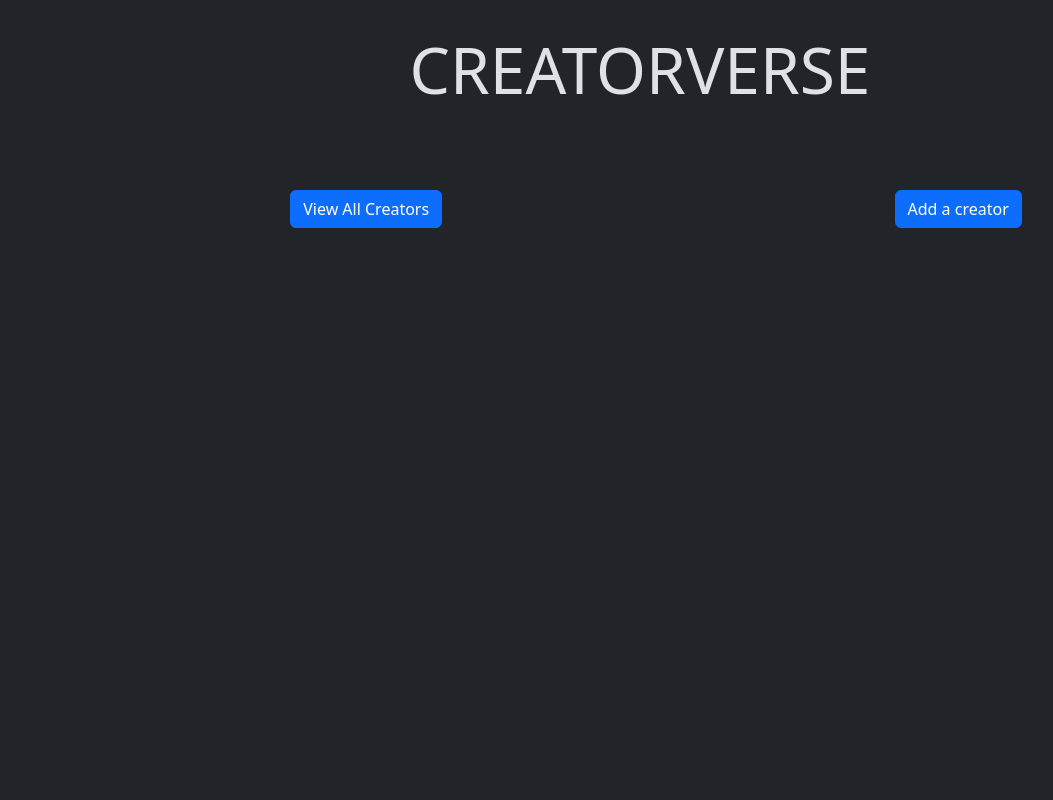
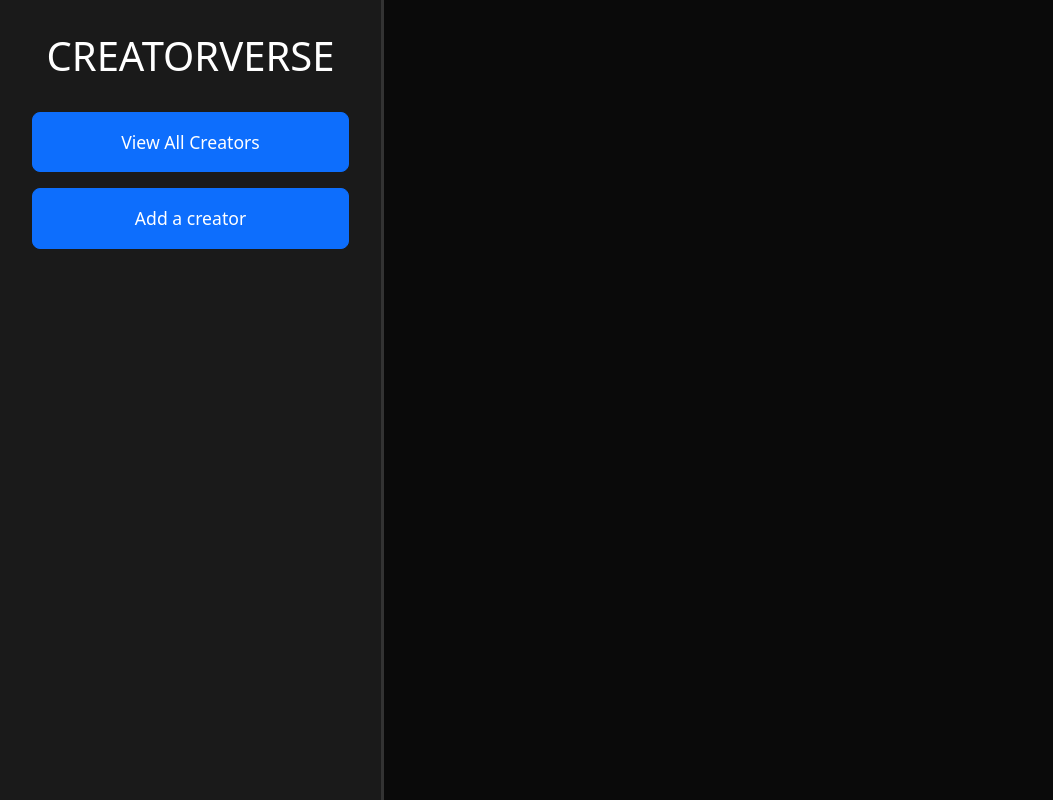
Before and after one commit to AlameenW/Creator-Verse, a React (Vite) app: page /about/1 in a window 1280 px wide. Shown: the whole page, without its empty margins (0-1053 px from the left). Built offline with nearby package versions, Linux system fonts and the light colour scheme; no server answers; the database is empty.

Commit message:
Home page styles added

```diff
--- a/src/App.css
+++ b/src/App.css
@@ -1,73 +1,148 @@
 #root {
-  max-width: 1280px;
-  margin: 0 auto;
-  padding: 2rem;
+  max-width: 100%;
+  margin: 0;
+  padding: 0;
   text-align: center;
 }
 
-li{
+/* Main app container */
+.app-container {
+  display: flex;
+  min-height: 100vh;
+}
+
+/* Sidebar styles */
+.sidebar {
+  width: 30%;
+  background-color: #1a1a1a;
+  padding: 2rem;
+  position: fixed;
+  height: 100vh;
+  overflow-y: auto;
+  border-right: 3px solid #333;
+}
+
+.sidebar .header {
+  font-size: 2.5em;
+  margin-bottom: 2rem;
+  color: #fff;
+}
+
+.sidebar nav {
+  margin-top: 2rem;
+}
+
+.nav-container {
+  display: flex;
+  flex-direction: column;
+  gap: 1rem;
+  padding: 0;
+}
+
+.nav-link {
+  margin: 0;
+}
+
+.nav-link .btn {
+  width: 100%;
+  padding: 1rem;
+  font-size: 1.1rem;
+  border-radius: 8px;
+}
+
+/* Main content area */
+.main-content {
+  margin-left: 30%;
+  flex: 1;
+  padding: 2rem;
+  background-color: #0a0a0a;
+  min-height: 100vh;
+}
+
+/* Update existing styles */
+li {
   list-style-type: none;
 }
-.nav-link{
-  margin: 0 5px;
-}
-.header{
-  min-height: 150px;
-  font-size: 4em;
-}
-.nav-container{
-  display: flex;
-  justify-content: space-around;
-}
-.card-top{
+
+.card-top {
   display: flex;
   justify-content: space-between;
 }
-.top-icon{
+
+.top-icon {
   margin: 0 3px;
 }
-.socials{
+
+.socials {
   display: flex;
   justify-content: flex-start;
 }
-.social-icon{
+
+.social-icon {
   margin: 0 5px;
 }
-.socials a{
+
+.socials a {
   color: #fff;
 }
-.socials a:hover{
+
+.socials a:hover {
   color: rgba(var(--bs-link-color-rgb));
 }
-.creator-container{
+
+.creator-container {
   display: grid;
-  grid-template-columns:repeat(auto-fit, minmax(320px, 1fr));
+  grid-template-columns: repeat(auto-fit, minmax(320px, 1fr));
   gap: 2rem;
   margin-top: 2rem;
 }
-.about-content{
+
+.about-content {
   display: flex;
   text-align: start;
   justify-content: center;
   margin: 50px 10px;
 }
-.creator-info{
+
+.creator-info {
   max-width: 40%;
   margin: 0 20px;
 }
-.creator-socials div a{
+
+.creator-socials div a {
   text-decoration: none;
   color: #fff;
   font-weight: bold;
   font-size: 1.1em;
   margin: 0 5px;
 }
-.creator-socials div{
+
+.creator-socials div {
   margin: 2% 0;
 }
-.creator-socials div a:hover{
+
+.creator-socials div a:hover {
   color: rgba(var(--bs-link-color-rgb));
 }
-.cta .btn{
+
+.cta .btn {
   margin: 0 5%;
 }
+
+/* Responsive design */
+@media (max-width: 768px) {
+  .sidebar {
+    width: 100%;
+    position: relative;
+    height: auto;
+  }
+
+  .main-content {
+    margin-left: 0;
+  }
+
+  .nav-container {
+    flex-direction: row;
+    justify-content: space-around;
+  }
+}
--- a/src/App.tsx
+++ b/src/App.tsx
@@ -8,7 +8,6 @@ import CreatorUpdate from "./pages/CreatorUpdate";
 import { supabase } from "./client.ts";
 import "bootstrap/dist/css/bootstrap.min.css";
 function App() {
-
   // useEffect(() => {
   //   const getCreators = async () => {
   //     const { data, error } = await supabase.from("Creators").select();
@@ -19,7 +18,8 @@ function App() {
   //   getCreators();
   // },[])
   return (
-    <div>
+    <div className="app-container">
+      <div className="sidebar">
         <h1 className="header">CREATORVERSE</h1>
         <nav>
           <ul className="nav-container">
@@ -35,12 +35,15 @@ function App() {
             </li>
           </ul>
         </nav>
+      </div>
+      <div className="main-content">
         <Routes>
           <Route path="/" element={<CreatorListing />} />
           <Route path="/new" element={<CreatorCreate />} />
           <Route path="/about/:id" element={<CreatorAbout />} />
         </Routes>
       </div>
+    </div>
   );
 }
 
--- a/src/pages/CreatorAbout.tsx
+++ b/src/pages/CreatorAbout.tsx
@@ -1,7 +1,7 @@
 import { useEffect, useState } from "react";
 import { useParams } from "react-router-dom";
 import { supabase } from "../client";
-import type { Creator } from '../types/Creator';
+import type { Creator } from '../types/creator.ts';
 import { FaInstagram } from "react-icons/fa";
 import { FaTwitter } from "react-icons/fa";
 import { FaYoutube } from "react-icons/fa";
--- a/src/pages/CreatorListing.tsx
+++ b/src/pages/CreatorListing.tsx
@@ -1,7 +1,7 @@
 import CreatorCard from "../components/CreatorCard";
 import { supabase } from "../client.ts";
 import { useEffect, useState } from "react";
-import type { Creator } from "../types/Creator.ts";
+import type { Creator } from "../types/creator.ts";
 
 const CreatorListing = () => {
   const [creators, setCreators] = useState<Creator[]>([]);
@@ -23,6 +23,7 @@ const CreatorListing = () => {
         {creators &&
           creators.map((creator) => (
             <CreatorCard
+              key={creator.id}
               id={creator.id}
               name={creator.name}
               description={creator.description}
```
Lines whose indentation alone changed are shown as unchanged.
